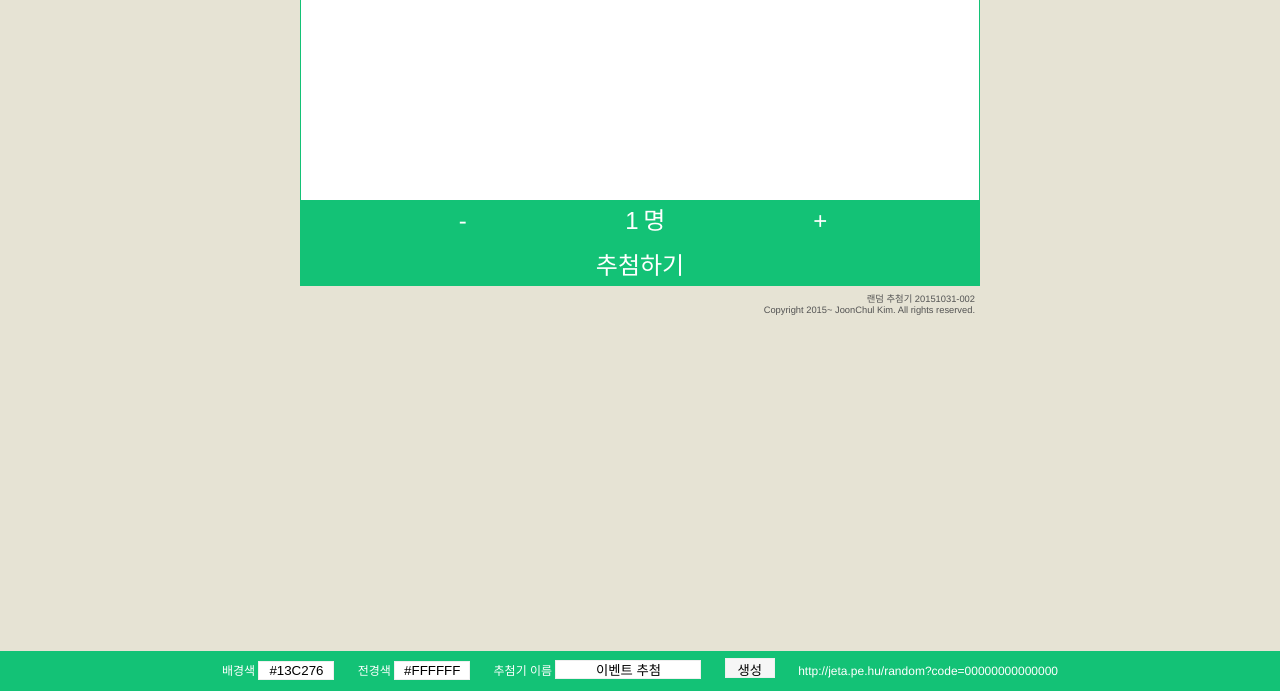
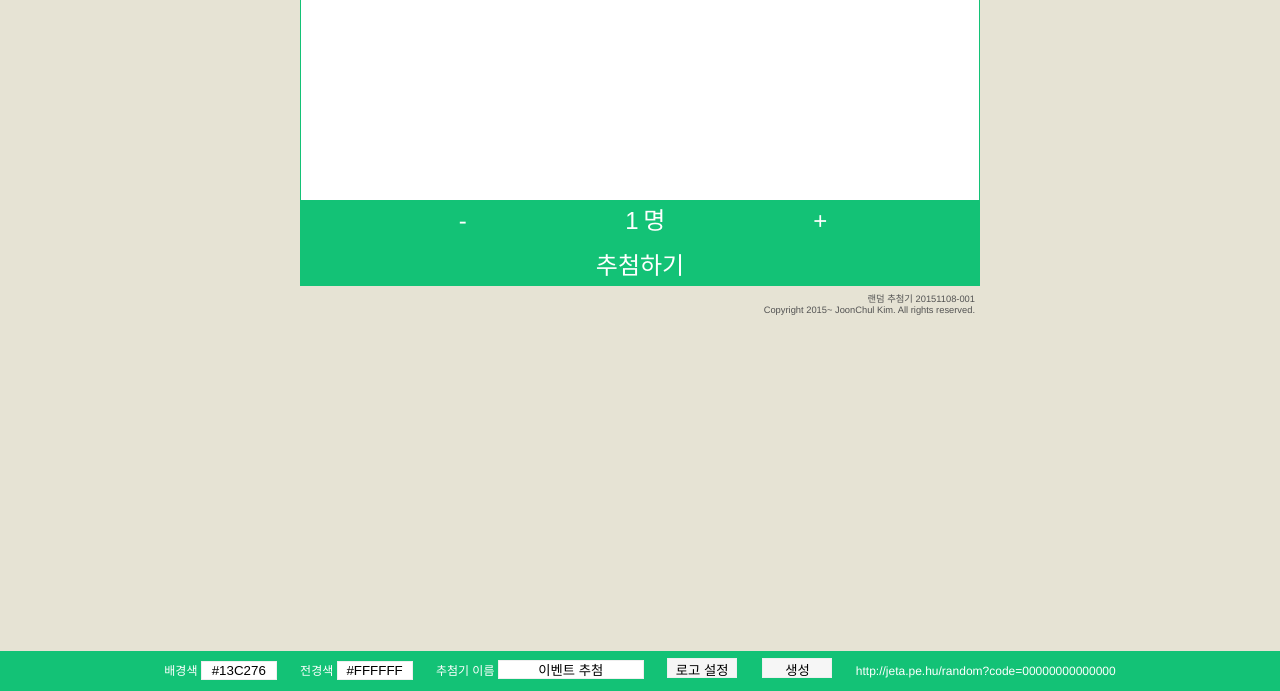
Before and after one commit to jETA-Kor/RandomGenerator, a PHP site: page / in a window 1280 px wide. Shown: the part 109-800 px from the top of the page. Run offline with PHP 8.4, Linux system fonts and the light colour scheme; some libraries are stand-ins or nearby versions.

Commit message:
20151108-001
- 로고 설정 기능 추가 (Powered by imger)
- 기존 테마로 접속하면 주소가 표시되게 수정

```diff
--- a/css/main.css
+++ b/css/main.css
@@ -143,7 +143,6 @@ input { outline: none; }
 .result {
     height: 550px;
 
-    background-image: url('../images/logo.png');
     background-position: right top;
     background-repeat: no-repeat;
     background-size: 75px;
@@ -197,7 +196,7 @@ input { outline: none; }
 #globalMenu > input.big { width: 140px; }
 
 #globalMenu button {
-    width: 50px;
+    width: 70px;
     height: 20px;
 
     border-radius: 0px;
@@ -210,3 +209,5 @@ input { outline: none; }
     border: 1px #EFEFEF solid;
     background-color: #F6F6F6;
 }
+
+#globalMenu #setLogo { opacity: 0; width: 70px; margin-left: -90px; }
--- a/index.php
+++ b/index.php
@@ -33,7 +33,7 @@
                 if(isset($preset) && trim($preset) != "")
                     echo "preset = " . $preset;
                 else
-                    echo "preset = {'backgroundColor': '#13C276', 'color': '#FFFFFF', 'title': '이벤트 추첨'}";
+                    echo "preset = {'backgroundColor': '#13C276', 'color': '#FFFFFF', 'title': '이벤트 추첨', 'logo': '../image/logo.png'}";
             ?>
         </script>
 
@@ -77,8 +77,15 @@
             배경색 <input type="text" id="setBackgroundColor" class="small" />
             전경색 <input type="text" id="setColor" class="small" />
             추첨기 이름 <input type="text" id="setTitle" class="big" />
+            <button>로고 설정</button><input type="file" id="setLogo" accept="image/*" />
             <button onclick="createNewTheme()">생성</button>
-            <span id="themeURL">http://jeta.pe.hu/random?code=00000000000000</span>
+            <?php
+            if(isset($_REQUEST['code']) && trim($_REQUEST['code']) != "") {
+                echo "<span id='themeURL'>http://jeta.pe.hu/random?code=" . $_REQUEST['code'] . "</span>";
+            } else {
+                echo "<span id='themeURL'>http://jeta.pe.hu/random?code=00000000000000</span>";
+            }
+            ?>
         </div>
     </body>
 </html>
--- a/js/main.js
+++ b/js/main.js
@@ -1,6 +1,6 @@
 /** 초기화 **/
 $(document).ready(function() {
-    version = "20151031-002"; // 버전명
+    version = "20151108-001"; // 버전명
     names = new Array();
 
     $(".applyBackgroundColor").css("background-color", preset.backgroundColor);
@@ -17,6 +17,7 @@ $(document).ready(function() {
     $("#setColor").bind("blur", changeColor);
     $("#setTitle").bind("keyup", changeTitle);
     $("#setTitle").bind("blur", changeTitle);
+    $('#setLogo').change(changeLogo);
 
     if(localStorage.getItem('number') != null)
         $("#numbers").val(localStorage.getItem('number'));
@@ -155,6 +156,8 @@ function generate() {
 
 /* 결과 출력 */
 function showResult(resultData) {
+    $(".result").css("background-image", "url(" + preset.logo + ")");
+
     $("#resultRoot .container").html("");
 
     for(var i = 0; i < resultData.length; i++) {
@@ -202,10 +205,46 @@ function changeTitle() {
     $("#title").html($("#setTitle").val());
 }
 
+/* 로고 등록 */
+function changeLogo() {
+    if(typeof(changing) != 'undefined' && changing) {
+        alert('로고 업로드 중입니다.\n잠시만 기다려 주세요.');
+        return false;
+    }
+
+    var FR = new FileReader();
+    FR.onload = function(e) {
+        changing = true;
+
+        $.ajax({
+            url: "https://api.imgur.com/3/upload",
+            beforeSend: function (xhr) {xhr.setRequestHeader("Authorization", "Client-ID c657826f3d6ab44");},
+            type: "POST",
+            data: {
+                image: e.target.result.replace(/.*,/, '')
+            },
+            datatype: "json",
+            success: function(response) {
+                alert('새 로고가 업로드 되었습니다.');
+
+                preset.logo = response.data.link;
+
+                delete changing;
+            },
+            error: function(response) {
+                if(confirm('새 로고를 업로드하지 못했습니다.\n개발자에게 항의하시겠습니까?')) {
+                    location.href="mailto:jeta@jetalog.net?Subject=랜덤%20추첨기(" + version + ")%20에 이미지 업로드가 되지 않잖아요!";
+                }
+
+                delete changing;
+            }
+        });
+    };
+    FR.readAsDataURL( document.getElementById('setLogo').files[0] );
+}
+
 /* 테마 생성 */
 function createNewTheme() {
-    var preset = new Object();
-
     preset.backgroundColor = $("#setBackgroundColor").val();
     preset.color = $("#setColor").val();
     preset.title = $("#setTitle").val();
```
